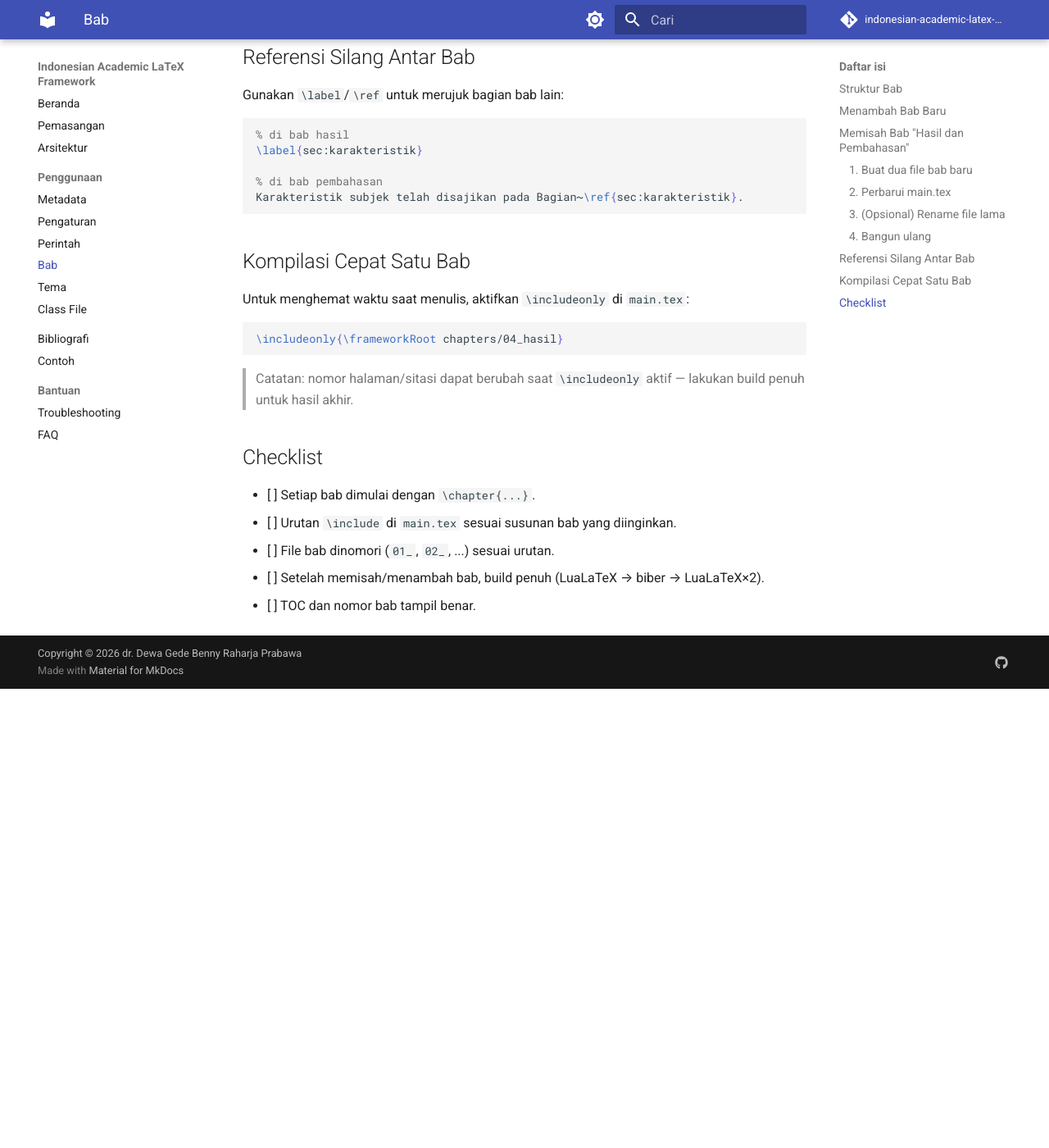
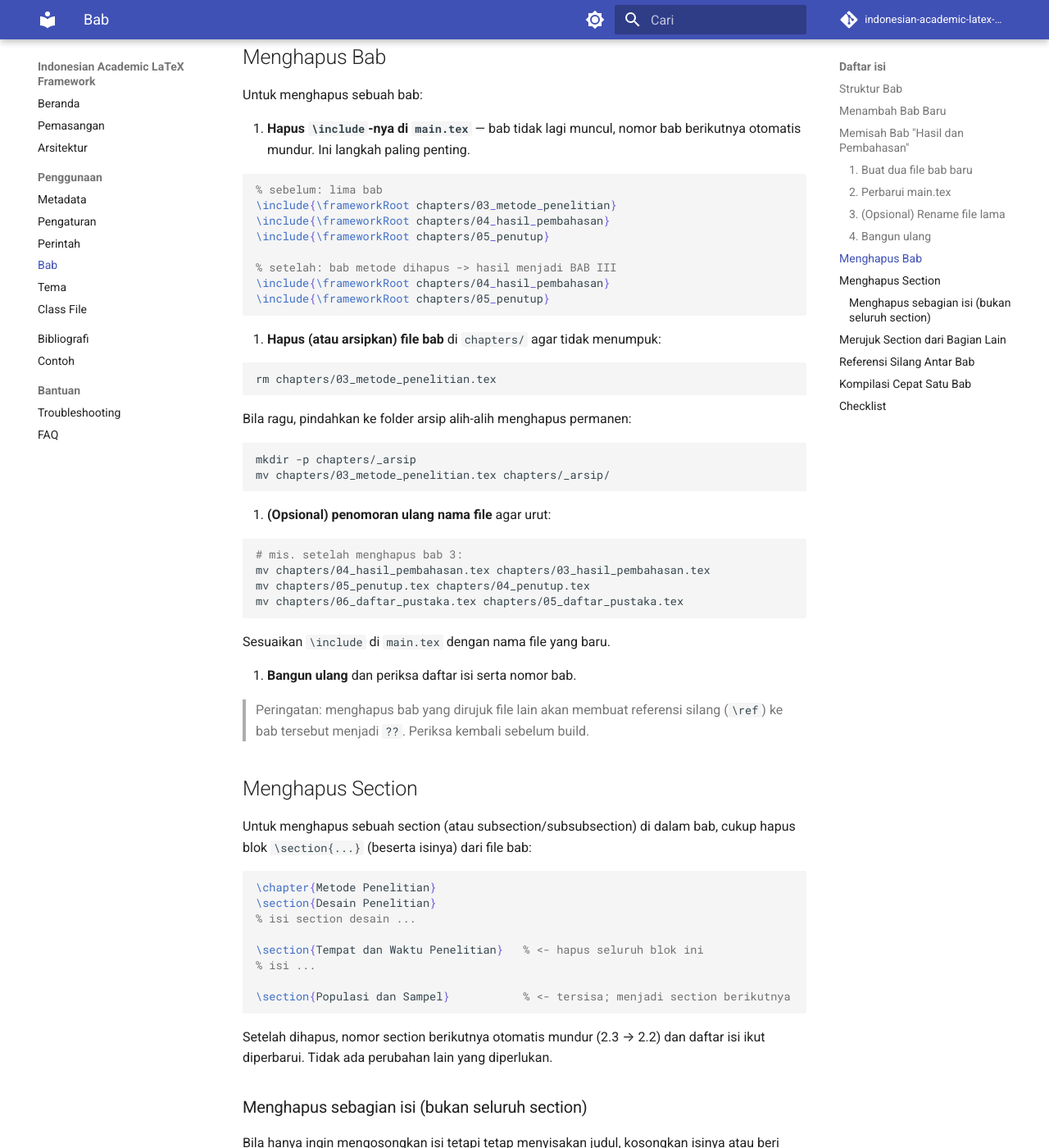
Before and after one commit to dewabenny/template_skripsi_thesis_latex, an MkDocs documentation site: the page built from docs/chapters.md, in a window 1280 px wide and 1400 px high, scrolled down 3058 px. Shown: the whole window at 82% size. Built offline with MkDocs 1.6.1 and Material for MkDocs 9.7.7, drawn with Linux system fonts in a browser that asks for light colours; comment, search, counter and statistics services are not loaded; before the commit the page ends 3898 px from its top, so only the background shows below that; some of the changed text lies outside the part shown.

Commit message:
docs: tambah panduan menghapus bab dan section di chapters.md

````diff
--- a/docs/chapters.md
+++ b/docs/chapters.md
@@ -2,7 +2,8 @@
 
 Dokumen ini menjelaskan struktur bab, bagaimana penomoran bekerja, dan cara
 menyesuaikan susunan bab — termasuk **memisah Bab "Hasil dan Pembahasan"
-menjadi dua bab terpisah** (Hasil, lalu Pembahasan).
+menjadi dua bab terpisah** (Hasil, lalu Pembahasan), **menambah bab**,
+serta **menghapus bab atau section**.
 
 ## Struktur Bab
 
@@ -133,6 +134,96 @@ Hasilnya:
 
 Nomor bab, daftar isi, dan referensi silang diperbarui otomatis.
 
+## Menghapus Bab
+
+Untuk menghapus sebuah bab:
+
+1. **Hapus `\include`-nya di `main.tex`** — bab tidak lagi muncul, nomor bab
+   berikutnya otomatis mundur. Ini langkah paling penting.
+
+   ```latex
+   % sebelum: lima bab
+   \include{\frameworkRoot chapters/03_metode_penelitian}
+   \include{\frameworkRoot chapters/04_hasil_pembahasan}
+   \include{\frameworkRoot chapters/05_penutup}
+
+   % setelah: bab metode dihapus -> hasil menjadi BAB III
+   \include{\frameworkRoot chapters/04_hasil_pembahasan}
+   \include{\frameworkRoot chapters/05_penutup}
+   ```
+
+2. **Hapus (atau arsipkan) file bab** di `chapters/` agar tidak menumpuk:
+
+   ```bash
+   rm chapters/03_metode_penelitian.tex
+   ```
+
+   Bila ragu, pindahkan ke folder arsip alih-alih menghapus permanen:
+
+   ```bash
+   mkdir -p chapters/_arsip
+   mv chapters/03_metode_penelitian.tex chapters/_arsip/
+   ```
+
+3. **(Opsional) penomoran ulang nama file** agar urut:
+
+   ```bash
+   # mis. setelah menghapus bab 3:
+   mv chapters/04_hasil_pembahasan.tex chapters/03_hasil_pembahasan.tex
+   mv chapters/05_penutup.tex chapters/04_penutup.tex
+   mv chapters/06_daftar_pustaka.tex chapters/05_daftar_pustaka.tex
+   ```
+
+   Sesuaikan `\include` di `main.tex` dengan nama file yang baru.
+
+4. **Bangun ulang** dan periksa daftar isi serta nomor bab.
+
+> Peringatan: menghapus bab yang dirujuk file lain akan membuat referensi
+> silang (`\ref`) ke bab tersebut menjadi `??`. Periksa kembali sebelum build.
+
+## Menghapus Section
+
+Untuk menghapus sebuah section (atau subsection/subsubsection) di dalam bab,
+cukup hapus blok `\section{...}` (beserta isinya) dari file bab:
+
+```latex
+\chapter{Metode Penelitian}
+\section{Desain Penelitian}
+% isi section desain ...
+
+\section{Tempat dan Waktu Penelitian}   % <- hapus seluruh blok ini
+% isi ...
+
+\section{Populasi dan Sampel}           % <- tersisa; menjadi section berikutnya
+```
+
+Setelah dihapus, nomor section berikutnya otomatis mundur
+(2.3 → 2.2) dan daftar isi ikut diperbarui. Tidak ada perubahan lain yang
+diperlukan.
+
+### Menghapus sebagian isi (bukan seluruh section)
+
+Bila hanya ingin mengosongkan isi tetapi tetap menyisakan judul, kosongkan
+isinya atau beri komentar:
+
+```latex
+\section{Tempat dan Waktu Penelitian}
+% Isi dihapus sementara.
+```
+
+> Komentar `%` tidak tercetak di PDF, jadi Anda dapat menonaktifkan isi tanpa
+> menghapusnya.
+
+## Merujuk Section dari Bagian Lain
+
+Saat menghapus section, periksa apakah ada `\ref` ke label-nya. Bila ya,
+hapus kalimat yang merujuknya atau ganti dengan label section lain:
+
+```latex
+% menghapus section ini juga mengharuskan kalimat berikut diperbaiki
+Metode dijelaskan pada Bagian~\ref{sec:tempat}.   % label tidak ada lagi -> ??
+```
+
 ## Referensi Silang Antar Bab
 
 Gunakan `\label`/`\ref` untuk merujuk bagian bab lain:
````
